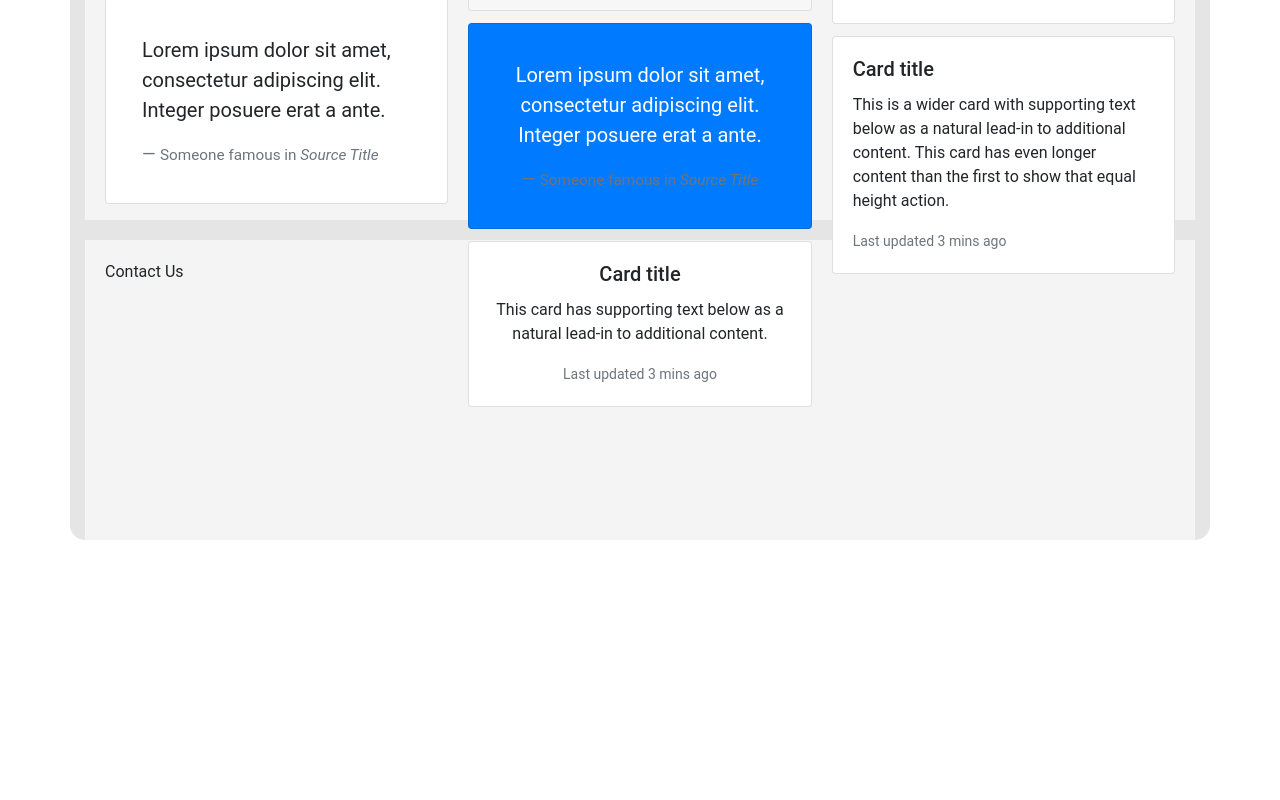
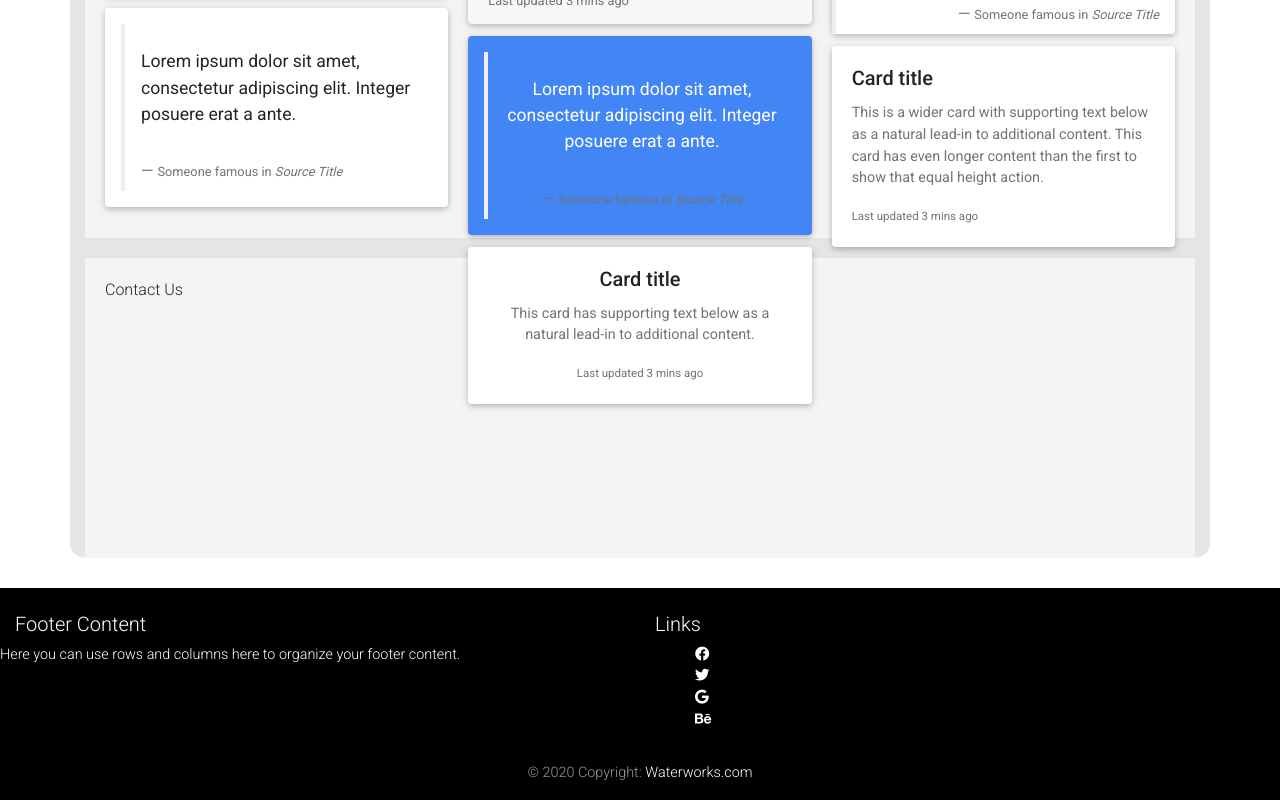
Before and after one commit to tan-alpha/PrioritySurveyor, a React (Create React App) app in the folder frontend/: page / in a window 1280 px wide. Shown: the part 1256-2056 px from the top of the page. Before the commit the page ends 1826 px from the top, so only its background shows below. Built offline with nearby package versions, Linux system fonts and the light colour scheme.

Commit message:
Footer Added

```diff
--- a/frontend/src/Pages/Home/Home.js
+++ b/frontend/src/Pages/Home/Home.js
@@ -4,12 +4,14 @@ import grid from "./Grid";
 
 const Header= React.lazy(()=>import("./Header/Header"));
 const Grid= React.lazy(()=>import("./Grid"));
+const Footer= React.lazy(()=> import("../../components/Footer"));
 
 const Home =() => {
     return (
         <div>
             <div id="header">{<Header/>}</div>
             <div id="home">{<Grid/>}</div>
+            <div id="footer">{<Footer/>}</div>
         </div>
     )
 }
--- /dev/null
+++ b/frontend/src/components/Footer.jsx
@@ -0,0 +1,50 @@
+import React from "react";
+import { MDBCol, MDBContainer, MDBRow, MDBFooter } from "mdbreact";
+
+
+
+const FooterPage = () => {
+  return (
+    <MDBFooter color="black" className="font-small pt-4 mt-4">
+      <MDBContainer fluid className="text-center text-md-left">
+        <MDBRow>
+          <MDBCol md="6">
+            <h5 className="title">Footer Content</h5>
+
+            <MDBRow>
+            <p>
+              Here you can use rows and columns here to organize your footer
+              content.
+            </p>
+
+            </MDBRow>
+          </MDBCol>
+          <MDBCol md="6">
+            <h5 className="title">Links</h5>
+            <ul>
+              <li className="list-unstyled">
+                <a href="#!"><i class="fab fa-facebook"></i></a>
+              </li>
+              <li className="list-unstyled">
+                <a href="#!"><i class="fab fa-twitter"></i></a>
+              </li>
+              <li className="list-unstyled">
+                <a href="#!"><i class="fab fa-google"></i></a>
+              </li>
+              <li className="list-unstyled">
+                <a href="#!"><i class="fab fa-behance"></i></a>
+              </li>
+            </ul>
+          </MDBCol>
+        </MDBRow>
+      </MDBContainer>
+      <div className="footer-copyright text-center py-3">
+        <MDBContainer fluid>
+          &copy; {new Date().getFullYear()} Copyright: <a href="https://www.mdbootstrap.com"> Waterworks.com </a>
+        </MDBContainer>
+      </div>
+    </MDBFooter>
+  );
+}
+
+export default FooterPage;
--- a/frontend/src/index.js
+++ b/frontend/src/index.js
@@ -3,6 +3,10 @@ import ReactDOM from 'react-dom';
 import './index.css';
 import App from './App';
 import * as serviceWorker from './serviceWorker';
+
+import '@fortawesome/fontawesome-free/css/all.min.css';
+import 'bootstrap-css-only/css/bootstrap.min.css';
+import 'mdbreact/dist/css/mdb.css';
 
 ReactDOM.render(
   <React.StrictMode>
```
Also changed, not shown: 1 other file (tests, documents, lock files or other folders).
